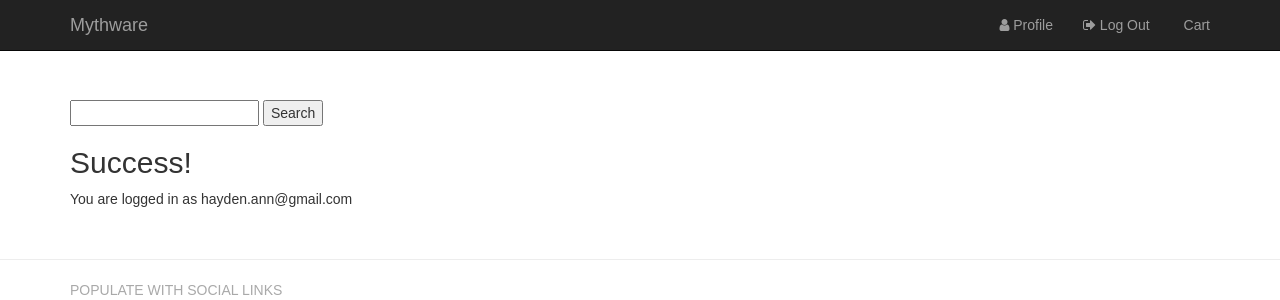
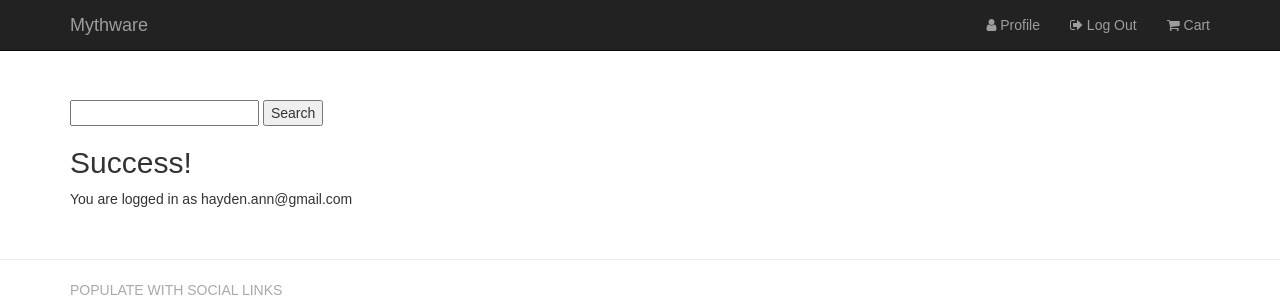
Before and after one commit to GithHayden/django-mythware, a Django app: page /accounts/profile/ in a window 1280 px wide. Shown: the top 300 px of the page. Run offline with Django 3.2, Linux system fonts and the light colour scheme; a user stored in the database is signed in; some libraries are stand-ins or nearby versions.

Commit message:
Added font awesome icons, shopping cart.

```diff
--- a/templates/base.html
+++ b/templates/base.html
@@ -38,7 +38,7 @@
                     {% endif %}
                     <li>
                         <a href="#">
-                            <i class="fa fa-shipping-cart"></i> Cart
+                            <i class="fa fa-shopping-cart"></i> Cart
                             {% if product_count > 0 %}
                             <label class="badge badge-warning">{{ product_count }}</label>
                             {% endif %}
```
